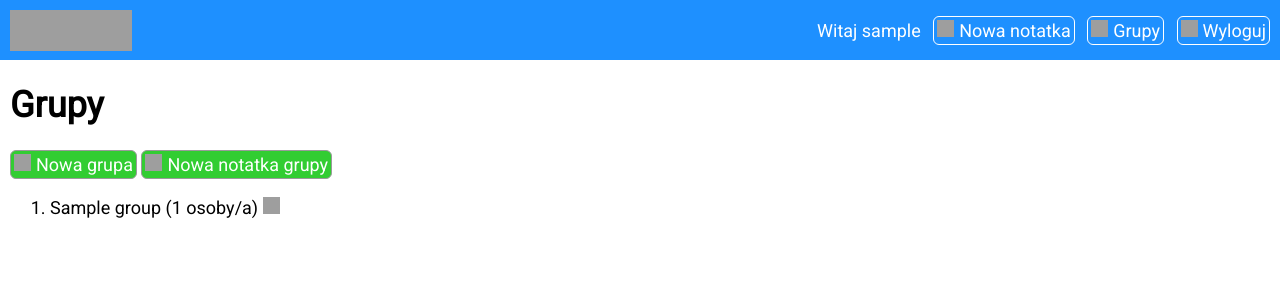
After one commit to mikgor/mNote, a Django app: page /groups/ in a window 1280 px wide. The commit adds this page. Shown: the top 300 px of the page. Run offline with Django 3.2, Linux system fonts and the light colour scheme; a user stored in the database is signed in; tables that the repository leaves empty hold one stand-in row (values such as "Sample post"); grey boxes are pictures that could not be loaded.

Commit message:
Add groups view, style update

```diff
--- a/mNote/urls.py
+++ b/mNote/urls.py
@@ -4,6 +4,7 @@ from django.contrib.auth import views as auth_views
 
 urlpatterns = [
     url('^$', views.IndexView.as_view(), name='index'),
+    url(r'groups/$', views.GroupListView.as_view(), name='GroupListView'),
     url(r'^signup/$', views.SignUp.as_view(), name='signup'),
     url(r'^login/$', auth_views.login, name='login'),
     url(r'^logout/$', auth_views.logout, name='logout'),
@@ -12,6 +13,7 @@ urlpatterns = [
     url(r'^(?P<pk>[0-9]+)/groupupdate/$', views.GroupUpdate.as_view(), name='GroupUpdate'),
     url(r'newgroupnote/$', views.GroupNoteCreate.as_view(), name='GroupNoteCreate'),
     url(r'^UpdateCheckboxNote/$', views.UpdateCheckboxNote, name='UpdateCheckboxNote'),
+    url(r'^GroupLeave/$', views.GroupLeave, name='GroupLeave'),
     url(r'^(?P<pk>[0-9]+)/noteupdate/$', views.NoteUpdate.as_view(), name='NoteUpdate'),
     url(r'^(?P<pk>[0-9]+)/notedelete/$', views.NoteDelete.as_view(), name='NoteDelete'),
     url(r'^(?P<pk>[0-9]+)/groupdelete/$', views.GroupDelete.as_view(), name='GroupDelete'),
--- a/mNoteapp/static/mNoteapp/style.css
+++ b/mNoteapp/static/mNoteapp/style.css
@@ -14,14 +14,14 @@ header {
 
 a {
 	text-decoration: none;
-	color: dodgerblue;
+	color: white;
 }
 
 header a {
 	color: white;
 }
 
-.btn {
+.btn, .btn-add, input[type="submit"] {
 	display: inline-block;
 	border: 1px solid white;
 	padding: 3px;
@@ -58,8 +58,16 @@ header a {
    background-image: url("icons/newWhite.png");
 }
 
+.icon-new {
+   background-image: url("icons/new.png");
+}
+
 .icon-groupWhite {
    background-image: url("icons/groupWhite.png");
+}
+
+.icon-delete {
+   background-image: url("icons/delete.png");
 }
 
 .icon-deleteWhite {
@@ -68,6 +76,18 @@ header a {
 
 .icon-editWhite {
 	background-image: url("icons/editWhite.png");
+}
+
+.icon-leave {
+	background-image: url("icons/leave.png");
+}
+
+.icon-leaveWhite {
+	background-image: url("icons/leaveWhite.png");
+}
+
+.icon-edit {
+	background-image: url("icons/edit.png");
 }
 
 .icon-deleteWhite, .icon-editWhite {
@@ -114,3 +134,16 @@ header .btn {
 	color: white;
 	padding: 4px;
 }
+
+.btn-add {
+	background-color: limegreen;
+	border: 1px solid #9a9a9a;
+}
+
+input[type="submit"] {
+	padding-left: 8px;
+	padding-right: 8px;
+	border: 1px solid #9a9a9a;
+	background-color: dodgerblue;
+	color: white;
+}
--- a/mNoteapp/templates/base.html
+++ b/mNoteapp/templates/base.html
@@ -17,8 +17,8 @@
          <div id="right">
             Witaj {{ user.username }}
             <div class="btn"><a href="{% url 'NoteCreate' %}"><div class="icon icon-newWhite"></div>Nowa notatka</a></div>
-            <div class="btn"><div class="icon icon-groupWhite"></div>Grupy</div>
-            <div class="btn"><a href="{% url 'logout' %}">Wyloguj</a></div>
+            <div class="btn"><a href="{% url 'GroupListView' %}"><div class="icon icon-groupWhite"></div>Grupy</a></div>
+            <div class="btn"><a href="{% url 'logout' %}"><div class="icon icon-leaveWhite"></div>Wyloguj</a></div>
          </div>
       {% else %}
          <a href="{% url 'signup' %}">Rejestracja</a> <a href="{% url 'login' %}">Logowanie</a>
--- /dev/null
+++ b/mNoteapp/templates/mNoteapp/groups.html
@@ -0,0 +1,26 @@
+{% extends "base.html" %}
+{% load static %}
+{% block title %}
+   Edytuj grupę
+{% endblock title %}
+{% block content %}
+   <h1>Grupy</h1>
+   <p>
+      <div class="btn-add"><a href="{% url 'GroupCreate' %}"><div class="icon icon-newWhite"></div>Nowa grupa</a></div>
+      <div class="btn-add"><a href="{% url 'GroupNoteCreate' %}"><div class="icon icon-newWhite"></div>Nowa notatka grupy</a></div>
+   </p>
+   {% if groups %}
+   <ol>
+   {% for group in groups %}
+      <li>{{ group.name }} ({{group.users.all|length}} osoby/a) {% if group.owner == user.username %}<a href="{% url 'GroupUpdate' group.id %}"><div class="icon icon-edit"></div></a>
+         <a href="{% url 'GroupDelete' group.id %}"><div class="icon icon-delete"></div></a>
+         {% else %}<a href="{% url 'GroupLeave' %}?id={{group.id}}"><div class="icon icon-leave"></div></a>
+         {% endif %}
+      </li>
+
+   {% endfor %}
+   <ol>
+   {% else %}
+      <p>Nie należysz do żadnej grupy.</p>
+   {% endif %}
+{% endblock content %}
--- a/mNoteapp/templates/mNoteapp/index.html
+++ b/mNoteapp/templates/mNoteapp/index.html
@@ -78,7 +78,7 @@
       {% endif %}
    {% endfor %}
    {% else %}
-      <p>Brak grup.</p>
+      <p>Nie należysz do żadnej grupy.</p>
    {% endif %}
 </div>
 {% endblock %}
--- a/mNoteapp/views.py
+++ b/mNoteapp/views.py
@@ -15,6 +15,16 @@ class IndexView(LoginRequiredMixin, generic.ListView):
     def get_context_data(self, **kwargs):
         context = super(IndexView, self).get_context_data(**kwargs)
         context['notes'] = self.request.user.notes.all()
+        context['groups'] = self.request.user.groups.all()
+        return context
+
+class GroupListView(LoginRequiredMixin, generic.ListView):
+    template_name = 'mNoteapp/groups.html'
+    context_object_name = 'groups'
+    queryset = ''
+
+    def get_context_data(self, **kwargs):
+        context = super(GroupListView, self).get_context_data(**kwargs)
         context['groups'] = self.request.user.groups.all()
         return context
 
@@ -53,7 +63,7 @@ class GroupNoteCreate(LoginRequiredMixin, CreateView):
 class GroupCreate(LoginRequiredMixin, CreateView):
     form_class = GroupCreateForm
     template_name = 'mNoteapp/group_form.html'
-    success_url = reverse_lazy('index')
+    success_url = reverse_lazy('GroupListView')
 
     def form_valid(self, form):
         self.object = form.save()
@@ -126,3 +136,17 @@ class NoteDelete(DeleteView):
 class GroupDelete(DeleteView):
     model = Group
     success_url = reverse_lazy('index')
+
+def GroupLeave(request):
+    if request.user.is_anonymous:
+        return HttpResponseRedirect(reverse('signup'))
+    group_id = ''
+    try:
+        group_id = request.GET.get('id', None)
+        if group_id is not None:
+            group = Group.objects.get(pk=group_id)
+            request.user.groups.remove(group)
+            group.users.remove(request.user)
+    except:
+        return HttpResponseRedirect(reverse('GroupListView'))
+    return HttpResponseRedirect(reverse('GroupListView'))
```
Also changed, not shown: mNoteapp/migrations/0005_auto_20181211_2146.py (added).
